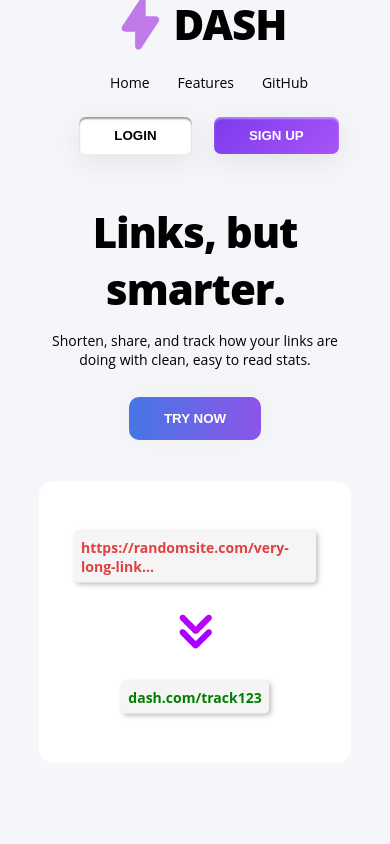
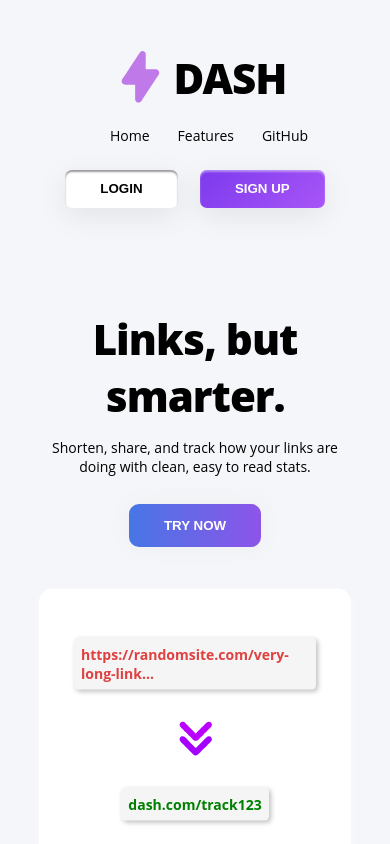
Before and after one commit to xhibril/Dash, a React (Vite) app in the folder Frontend/: page / in a window 390 px wide. Shown: the top 844 px of the page. Built offline with nearby package versions, Linux system fonts and the light colour scheme; no server answers; the HTML template or start-up script is replaced by a standard one.

Commit message:
css fixes

```diff
--- a/Frontend/src/components/dashboard/chart/Chart.module.css
+++ b/Frontend/src/components/dashboard/chart/Chart.module.css
@@ -65,11 +65,22 @@
     .chartCard {
         margin: 0;
     }
+
+
 }
 
 @media (max-width: 768px) {
     .viewing {
         text-align: start;
+    }
+
+    .chartsContainer{
+        width: 100%;
+    }
+
+       .periodWrapper, .viewing {
+        align-items: center;
+        justify-content: center;
     }
 
     .chartSettings {
@@ -91,8 +102,14 @@
 
     }
 
-    .periodWrapper {
+       .chartsContainer{
+        width: 100%;
+    }
+
+    .periodWrapper, .viewing {
         align-items: center;
         justify-content: center;
     }
+
+
 }
--- a/Frontend/src/pages/landing/Landing.module.css
+++ b/Frontend/src/pages/landing/Landing.module.css
@@ -7,7 +7,7 @@
     background-position: center;
     background-repeat: no-repeat;
 display: grid;
-grid-template-rows: 5rem 1fr;
+grid-template-rows: auto 1fr;
     height: 100%;
     width: 100%;
 }
@@ -142,8 +142,9 @@ grid-template-rows: 5rem 1fr;
 
 .authRow {
     display: flex;
-    width: 100%;
+    width: auto;
     align-items: flex-end;
+    margin-left:auto;
     justify-content: flex-end;
 }
 
@@ -449,12 +450,14 @@ grid-template-rows: 5rem 1fr;
 
     .authRow {
 
-        display: flex;
+
         justify-content: center;
         align-items: center;
-        width: 100%;
 
-        padding-left: 2rem;
+          width: fit-content;   /* 🔥 THIS IS THE REAL FIX */
+    margin: 0 auto;
+
+
 
     }
 
```
